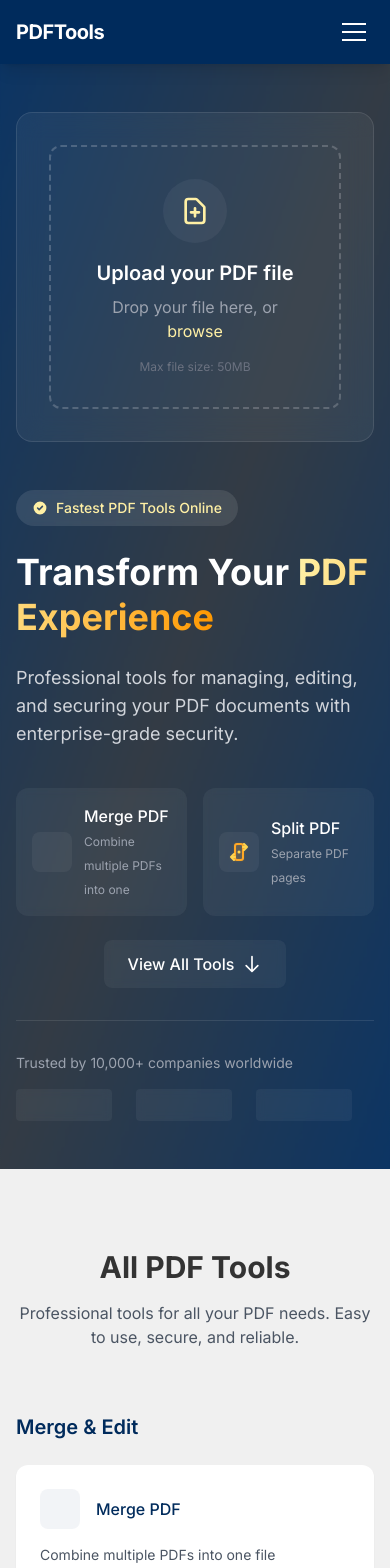
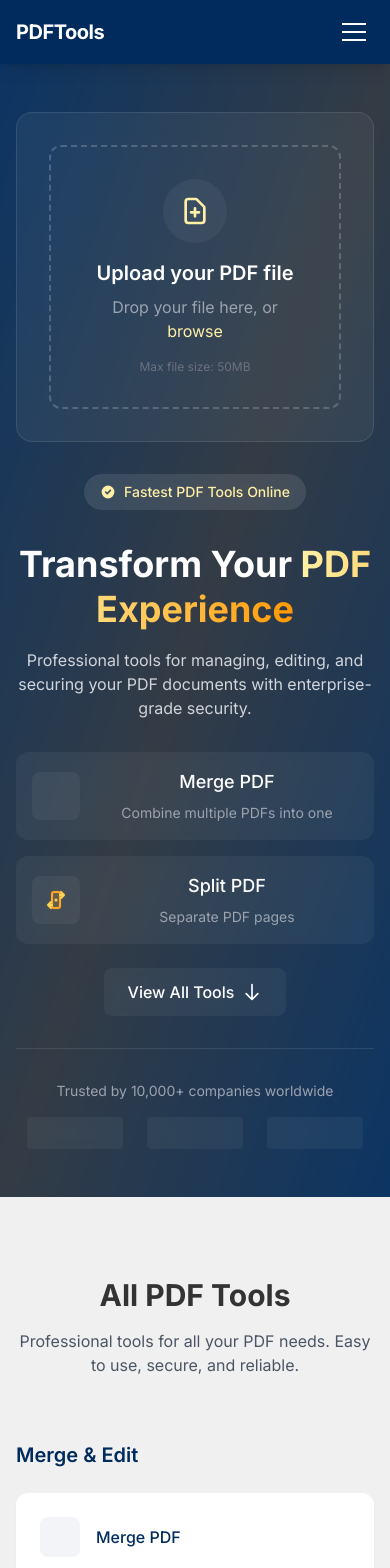
Before and after one commit to HammadAliRavian/pdf-devices-mockup1, a Next.js app: page / in a window 390 px wide. Shown: the top 1568 px of the page. Built offline with nearby package versions, Linux system fonts and the light colour scheme.

Commit message:
Make the hero section more engaging

```diff
--- a/app/page.js
+++ b/app/page.js
@@ -88,7 +88,7 @@ export default function Home() {
   return (
     <main className="min-h-screen">
       {/* Hero Section */}
-      <section className="relative overflow-hidden">
+      <section className="relative min-h-[calc(100vh-5rem)] overflow-hidden">
         {/* Background with gradient overlay */}
         <div className="absolute inset-0 bg-gradient-to-br from-[#002B5C]/95 via-[#29323C]/95 to-[#002B5C]/95">
           <div className="absolute inset-0 bg-grid-white/[0.03] bg-[length:16px_16px]" />
@@ -96,15 +96,15 @@ export default function Home() {
         </div>
 
         <div className="container-wrapper relative">
-          <div className="grid lg:grid-cols-2 gap-12 items-center min-h-[calc(100vh-5rem)] py-12 lg:py-20">
+          <div className="grid lg:grid-cols-2 gap-8 lg:gap-12 items-center min-h-[calc(100vh-5rem)] py-12 lg:py-20">
             {/* Left Content */}
             <motion.div
               initial={{ opacity: 0, y: 20 }}
               animate={{ opacity: 1, y: 0 }}
               transition={{ duration: 0.5 }}
-              className="text-left space-y-8 order-2 lg:order-1"
+              className="text-center lg:text-left space-y-8 order-2 lg:order-1"
             >
-              <div className="space-y-6">
+              {/* Badge */}
               <motion.div
                 initial={{ opacity: 0, y: 20 }}
                 animate={{ opacity: 1, y: 0 }}
@@ -123,54 +123,52 @@ export default function Home() {
                       clipRule="evenodd"
                     />
                   </svg>
-                    Fastest PDF Tools Online
+                  <span className="hidden sm:inline">The</span> Fastest PDF
+                  Tools Online
                 </span>
               </motion.div>
 
-                <motion.h1
+              {/* Heading */}
+              <motion.div
                 initial={{ opacity: 0, y: 20 }}
                 animate={{ opacity: 1, y: 0 }}
                 transition={{ duration: 0.5, delay: 0.2 }}
-                  className="text-4xl sm:text-5xl lg:text-6xl font-bold leading-tight text-white"
+                className="space-y-4"
               >
+                <h1 className="text-4xl sm:text-5xl lg:text-6xl font-bold leading-tight text-white">
                   Transform Your{" "}
                   <span className="text-transparent bg-clip-text bg-gradient-to-r from-[#FFF0A5] to-[#FF9800]">
                     PDF Experience
                   </span>
-                </motion.h1>
-
-                <motion.p
-                  initial={{ opacity: 0, y: 20 }}
-                  animate={{ opacity: 1, y: 0 }}
-                  transition={{ duration: 0.5, delay: 0.3 }}
-                  className="text-lg text-gray-300 max-w-xl"
-                >
+                </h1>
+                <p className="text-base sm:text-lg text-gray-300 max-w-xl mx-auto lg:mx-0">
                   Professional tools for managing, editing, and securing your
                   PDF documents with enterprise-grade security.
-                </motion.p>
+                </p>
+              </motion.div>
 
               {/* Quick Actions */}
               <motion.div
                 initial={{ opacity: 0, y: 20 }}
                 animate={{ opacity: 1, y: 0 }}
-                  transition={{ duration: 0.5, delay: 0.4 }}
+                transition={{ duration: 0.5, delay: 0.3 }}
+                className="space-y-6"
               >
-                  {/* Quick Actions Grid */}
-                  <div className="grid grid-cols-2 gap-4 pt-4">
+                <div className="grid grid-cols-1 sm:grid-cols-2 gap-4">
                   {quickActions.slice(0, 2).map((action, index) => (
                     <Link
                       key={index}
                       href={`/${action.path}`}
-                        className="group p-4 rounded-xl bg-white/5 hover:bg-white/10 backdrop-blur-sm transition-all duration-300 flex items-center space-x-3"
+                      className="group p-4 rounded-xl bg-white/5 hover:bg-white/10 backdrop-blur-sm transition-all duration-300 flex items-center space-x-4"
                     >
-                        <div className="w-10 h-10 flex items-center justify-center rounded-lg bg-white/5">
-                          <action.icon />
+                      <div className="w-12 h-12 flex items-center justify-center rounded-lg bg-white/5 group-hover:bg-white/10 transition-colors duration-300">
+                        <action.icon className="w-6 h-6 text-[#FFF0A5]" />
                       </div>
                       <div className="flex-1">
-                          <span className="block font-medium text-white">
+                        <span className="block font-medium text-white text-lg mb-1">
                           {action.name}
                         </span>
-                          <span className="text-xs text-gray-400">
+                        <span className="text-sm text-gray-400 group-hover:text-gray-300 transition-colors duration-200">
                           {action.description}
                         </span>
                       </div>
@@ -178,24 +176,22 @@ export default function Home() {
                   ))}
                 </div>
 
-                  {/* All Tools Button */}
-                  <div className="mt-6 text-center sm:text-left">
+                {/* View All Tools Button */}
+                <div className="flex justify-center lg:justify-start">
                   <button
                     onClick={() => {
-                        document
-                          .getElementById("tools-section")
-                          .scrollIntoView({
+                      document.getElementById("tools-section").scrollIntoView({
                         behavior: "smooth",
                         block: "start",
                       });
                     }}
-                      className="inline-flex items-center px-6 py-3 rounded-lg bg-white/5 hover:bg-white/10 backdrop-blur-sm transition-all duration-300 group"
+                    className="group inline-flex items-center px-6 py-3 rounded-lg bg-white/5 hover:bg-white/10 backdrop-blur-sm transition-all duration-300"
                   >
-                      <span className="font-medium text-white">
+                    <span className="font-medium text-white mr-2">
                       View All Tools
                     </span>
                     <svg
-                        className="w-5 h-5 ml-2 text-white transform group-hover:translate-y-1 transition-transform duration-300"
+                      className="w-5 h-5 text-white transform group-hover:translate-y-1 transition-transform duration-300"
                       fill="none"
                       stroke="currentColor"
                       viewBox="0 0 24 24"
@@ -210,19 +206,18 @@ export default function Home() {
                   </button>
                 </div>
               </motion.div>
-              </div>
 
               {/* Trust Indicators */}
               <motion.div
                 initial={{ opacity: 0 }}
                 animate={{ opacity: 1 }}
-                transition={{ duration: 0.5, delay: 0.5 }}
+                transition={{ duration: 0.5, delay: 0.4 }}
                 className="pt-8 border-t border-white/10"
               >
                 <p className="text-sm text-gray-400 mb-4">
                   Trusted by 10,000+ companies worldwide
                 </p>
-                <div className="flex flex-wrap gap-6">
+                <div className="flex flex-wrap justify-center lg:justify-start gap-6">
                   {[1, 2, 3].map((i) => (
                     <div
                       key={i}
@@ -238,7 +233,7 @@ export default function Home() {
               initial={{ opacity: 0, scale: 0.95 }}
               animate={{ opacity: 1, scale: 1 }}
               transition={{ duration: 0.5, delay: 0.3 }}
-              className="order-1 lg:order-2"
+              className="order-1 lg:order-2 w-full max-w-xl mx-auto"
             >
               <div className="relative bg-white/5 backdrop-blur-md rounded-2xl p-8 border border-white/10">
                 <div
```
Lines whose indentation alone changed are shown as unchanged.
